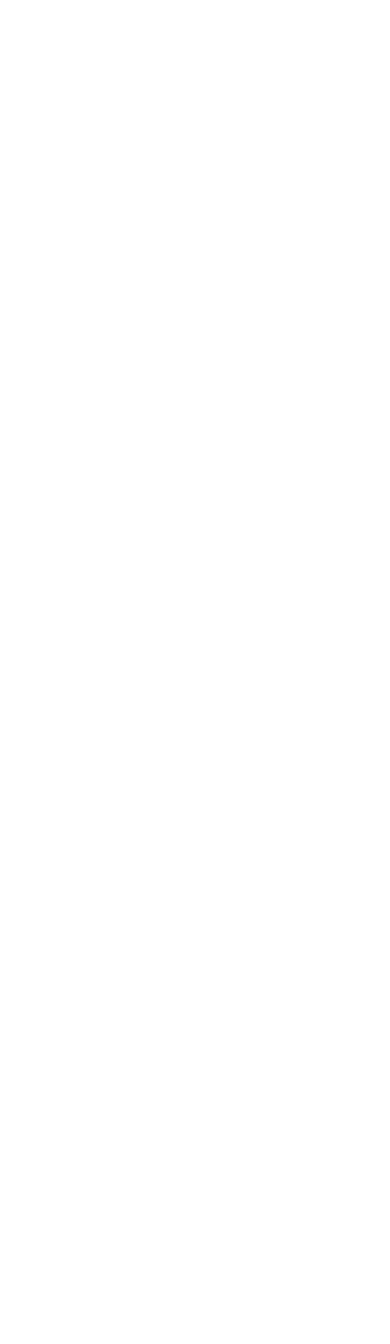
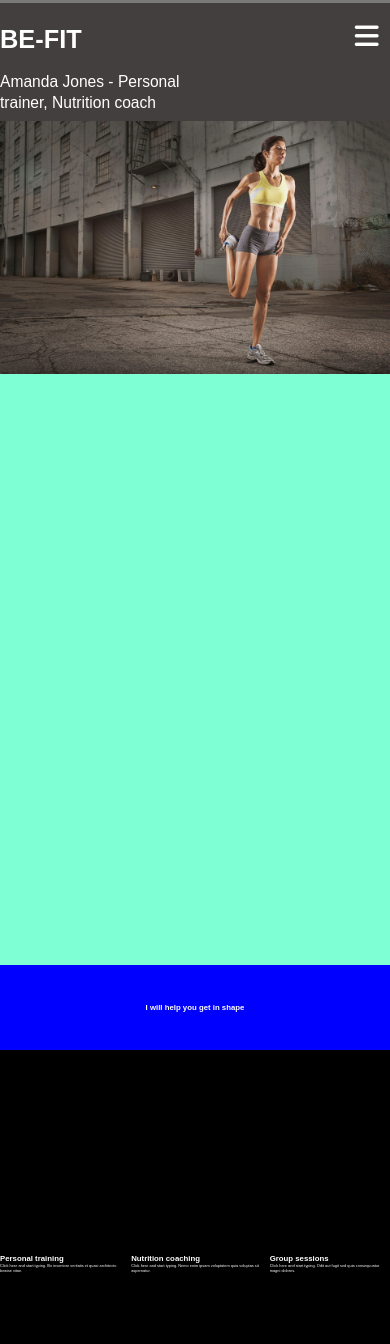
Before and after one commit to Musadiqaman/gymweb, a plain HTML site: page index.html in a window 390 px wide. Shown: the top 1344 px of the page. Before the commit the page ends 844 px from the top, so only its background shows below. Drawn offline with Linux system fonts and the light colour scheme.

Commit message:
all changes apply

```diff
--- a/index.html
+++ b/index.html
@@ -0,0 +1,113 @@
+<!DOCTYPE html>
+<html lang="en">
+<head>
+    <meta charset="UTF-8">
+    <meta name="viewport" content="width=device-width, initial-scale=1.0">
+    <title>Document</title>
+    <link rel="stylesheet" href="style.css">
+    <link href="https://cdnjs.cloudflare.com/ajax/libs/font-awesome/6.0.0-beta3/css/all.min.css" rel="stylesheet">
+
+</head>
+<body>
+<div class="main-container">
+<div class="left-bar">
+  <div class="galti">
+    <div class="logo-container">
+    <h1 type="logo">BE-FIT</h1>
+
+     </div>
+     <div class="hamburger-container">
+     <div class="hamburger">
+        <i class="fas fa-bars hamburger"></i>
+        </div>
+    </div>
+    </div>
+     <div class="logotext-container">
+    <h2 type="logo-text">Amanda Jones - Personal <br> trainer, Nutrition coach</h2>
+</div>
+
+
+<div class="nav-bar">
+    <ul>
+        <li><a href="#" type="home">home</a></li>
+        <li><a href="#">about me</a></li>
+        <li><a href="#">pricelist</a></li>
+        <li><a href="#">contact</a></li>
+    </ul>
+</div>
+
+<div class="web-node">
+    <h1>Powered by <a href="webnode.com">Webnode</a></h1>
+</div>
+
+
+
+</div>
+
+
+<div class="right-bar">
+
+<div class="img1-container">
+<div class="img1">
+
+</div>
+
+</div>
+
+
+
+<div class="hero1-container">
+<div class="hero1">
+<div class="h1">
+<h1>I will help you get in shape</h1>
+</div>
+</div>
+</div>
+
+<div class="hero2-container">
+    <div class="h1">
+        <img src="" alt="">
+        <h1>Personal training</h1>
+        <p>Click here and start typing. Illo inventore veritatis et quasi architecto beatae vitae.</p>
+    </div>
+
+    <div class="h2">
+        <img src="" alt="">
+        <h1>Nutrition coaching</h1>
+        <p>Click here and start typing. Nemo enim ipsam voluptatem quia voluptas sit aspernatur.</p>
+    </div>
+
+    <div class="h3">
+        <img src="" alt="">
+        <h1>Group sessions</h1>
+        <p>Click here and start typing. Odit aut fugit sed quia consequuntur magni dolores.</p>
+    </div>
+</div>
+
+
+<div class="hero3-container">
+    <div class="img2" ></div>
+</div>
+
+
+<div class="hero4-container">
+    <div class="h1">Start getting fit today</div>
+    <div class="p1">This is where your text starts. You can click here and start typing. Sed ut perspiciatis unde omnis iste natus error sit voluptatem accusantium.</div>
+    <div class="p2">This is where your text starts. You can click here and start typing. Porro quisquam est qui dolorem ipsum quia dolor sit amet consectetur adipisci velit sed quia non numquam eius modi tempora incidunt ut labore et dolore magnam aliquam quaerat voluptatem ut enim ad minima veniam quis nostrum exercitationem ullam corporis suscipit laboriosam nisi ut aliquid ex ea.</div>
+    <div class="button"><button>Contact me</button></div>
+</div>
+
+
+
+
+
+</div>
+<br>
+<br>
+<br>
+<br>
+<br>
+
+
+</body>
+</html>
--- a/style.css
+++ b/style.css
@@ -1,16 +1,272 @@
+
 *{
     margin: 0;
     padding: 0;
 }
 
+
 body{
-    color:#DAD9D9;
-    font-size: 1.5vw;
+    color:#FFFFFF;
+    font-size: 1vw;
     font-family: Arial, Helvetica, sans-serif;
+    background-color: red;
+}
+
+
+div.main-container{
+    display: flex;
+    justify-content: space-between;
 }
 
 div.left-bar{
     width: 20%;
+    height: 100%;
+    background-color: #443F3F;
+    /* position: fixed;
+    top: 0vw; */
+    border-right: 3px solid #7C7979;
+    border-top: 3px solid #7C7979;
+}
+
+div.right-bar{
+    width: 100%;
+    height: 100%;
+    background-color: blue;
+}
+
+
+div.logo-container{
+    display: flex;
+    justify-content: center;
+    align-items: flex-end;
+    height: 10vh;
+    /* background-color: purple; */
+}
+
+div.left-bar h1[type='logo']{
+    font-size: 1.5vw;
+}
+
+div.logotext-container{
+display: flex;
+justify-content: center;
+align-items: center;
+height: 7vh;
+/* background-color: #FFF186; */
+}
+
+div.logotext-container h2[type='logo-text']{
+    font-size: 0.9vw;
+    text-align: center;
+    font-weight: normal;
+    line-height: 3vh;
+}
+
+
+div.nav-bar{
+    height: 50vh;
+    /* background-color: blue; */
+    display: flex;
+    justify-content: center;
+    align-items: center;
+}
+
+div.nav-bar ul{
+    display: flex;
+    flex-direction: column;
+    gap: 0.7vw;
+}
+
+div.nav-bar ul li{
+    display: flex;
+
+}
+
+div.nav-bar ul li a{
+    text-decoration: none;
+    text-transform: uppercase;
+    color: #FFFFFF;
+    font-size: 0.9vw;
+    font-weight: bold;
+
+}
+
+div.nav-bar ul li a[type='home']{
+color:#FFF186;
+}
+
+div.nav-bar ul li a:hover{
+    color:#FFF186;
+}
+
+div.web-node{
+    /* background-color: red; */
+    height: 30vh;
+    display: flex;
+    justify-content: center;
+    align-items: flex-end;
+}
+
+div.web-node h1,a{
+    text-align: center;
+    font-size: 0.8vw;
+    color: #FFFFFF;
+    font-weight: normal;
+}
+
+div.hamburger{
+    display: none;
+}
+
+
+
+@media (max-width:600px)
+{
+
+    div.main-container{
+        flex-direction: column;
+    }
+    div.left-bar{
+        width: 100%;
+        height: 14vh;
+        position: sticky;
+        top: 0vw;
+
+    }
+
+    div.right-bar{
+        width: 100%;
+        height: 1000vh;
+    }
+    div.nav-bar{
+        display: none;
+    }
+    div.web-node{
+        display: none;
+    }
+
+    div.logo-container {
+        justify-content: flex-start;
+        align-items: flex-end;
+        height: 6vh;
+    }
+
+    div.logotext-container {
+        display: flex;
+        justify-content: flex-start;
+        align-items: flex-start;
+        height: 1vh;
+
+    }
+
+        div.logotext-container h2[type='logo-text'] {
+            text-align: left;
+            line-height: 0.5vw;
+
+
+        }
+        div.left-bar h1[type='logo'] {
+            font-size: 6.5vw;
+        }
+
+        div.logotext-container h2[type='logo-text'] {
+            font-size:4vw;
+            max-width: 290px;
+            line-height: 5.5vw;
+            font-weight: normal;
+        }
+        div.hamburger{
+            display: block;
+            font-size: 7vw;
+        }
+        div.galti{
+        display: flex;
+        justify-content: space-between;
+       }
+
+div.hamburger-container{
+    display: flex;
+    justify-content: center;
+    align-items: center;
+    width: 12%;
+    height: 8vh;
+}
+
+}
+
+
+/* Right side is start from here */
+
+
+div.img1-container{
+    width: 100%;
     height: 100vh;
-    background-color: antiquewhite;
+    background-color: aquamarine;
+
 }
+
+div.img1{
+    background-image: url('img1.jpg');
+    background-repeat: no-repeat;
+    background-size: cover;
+    width: 100%;
+    height: 100vh;
+    /* display: flex;
+    justify-content: center;
+    align-items: center; */
+}
+
+
+
+@media(max-width:600px){
+    div.img1{
+    background-size: 100% 30%;
+    width: 100%;
+}
+
+}
+
+
+
+div.hero1-container{
+    display: flex;
+    justify-content: center;
+    align-items: center;
+    width: 100%;
+    height: 10vh;
+}
+
+div.hero2-container{
+    display: flex;
+    justify-content: center;
+    align-items: center;
+    width: 100%;
+    height: 50vh;
+    background-color: black;
+    gap: 2vw;
+}
+
+div.hero3-container{
+    width: 100%;
+    height: 37vh;
+    background-color: rgb(204, 161, 161);
+}
+
+div.hero3-container div.img2{
+    background-image: url(img2.jpeg);
+    background-repeat: no-repeat;
+    background-size: cover;
+    width: 100%;
+    height: 37vh;
+}
+
+div.hero4-container{
+    display: flex;
+    justify-content: center;
+    align-items: center;
+    flex-direction: column;
+    width: 100%;
+    height: 50vh;
+    background-color: rgb(37, 215, 87);
+    gap: 2vw;
+}
```
Also changed, not shown: img1.jpg (added), img2.jpeg (added).
